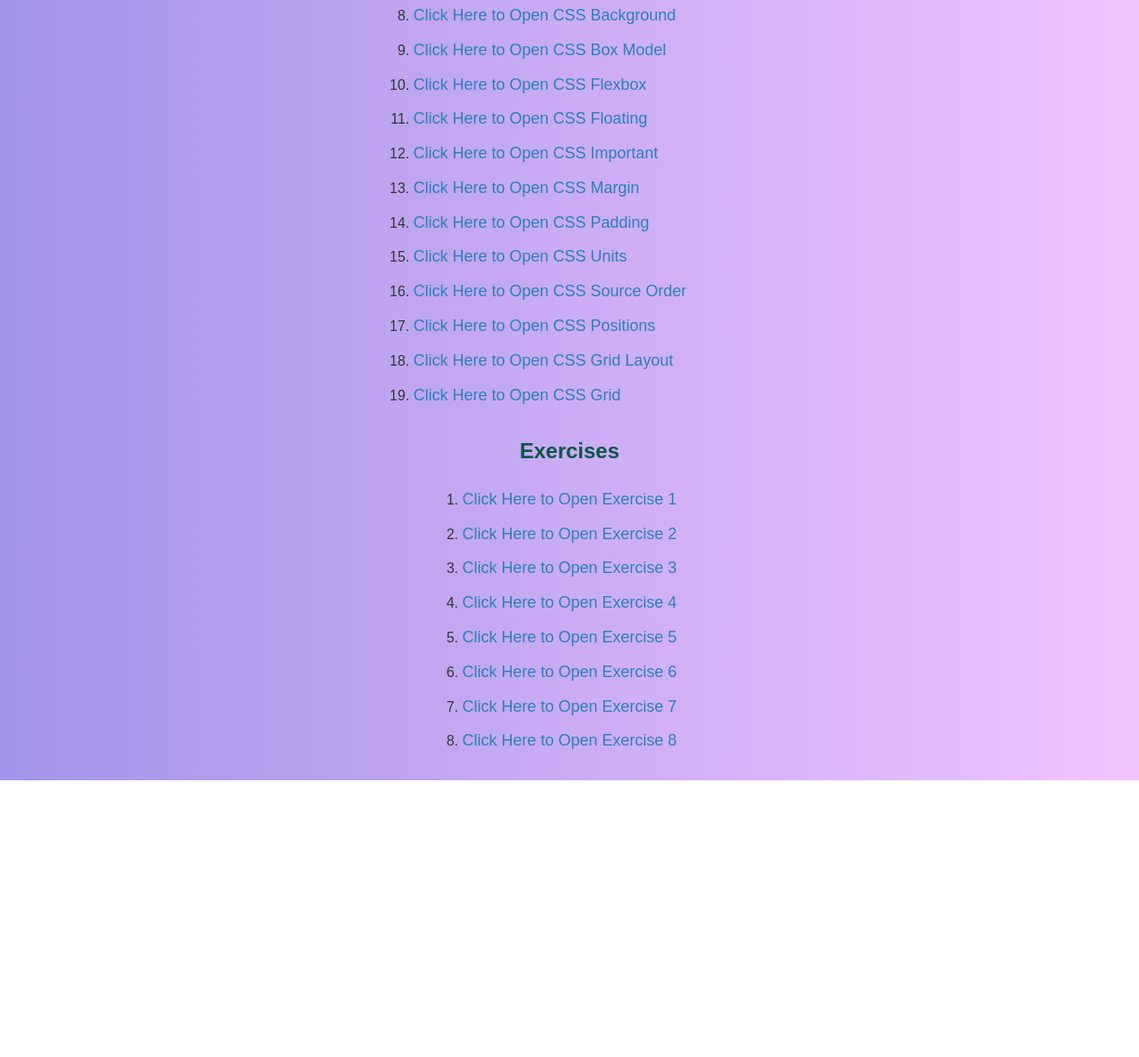
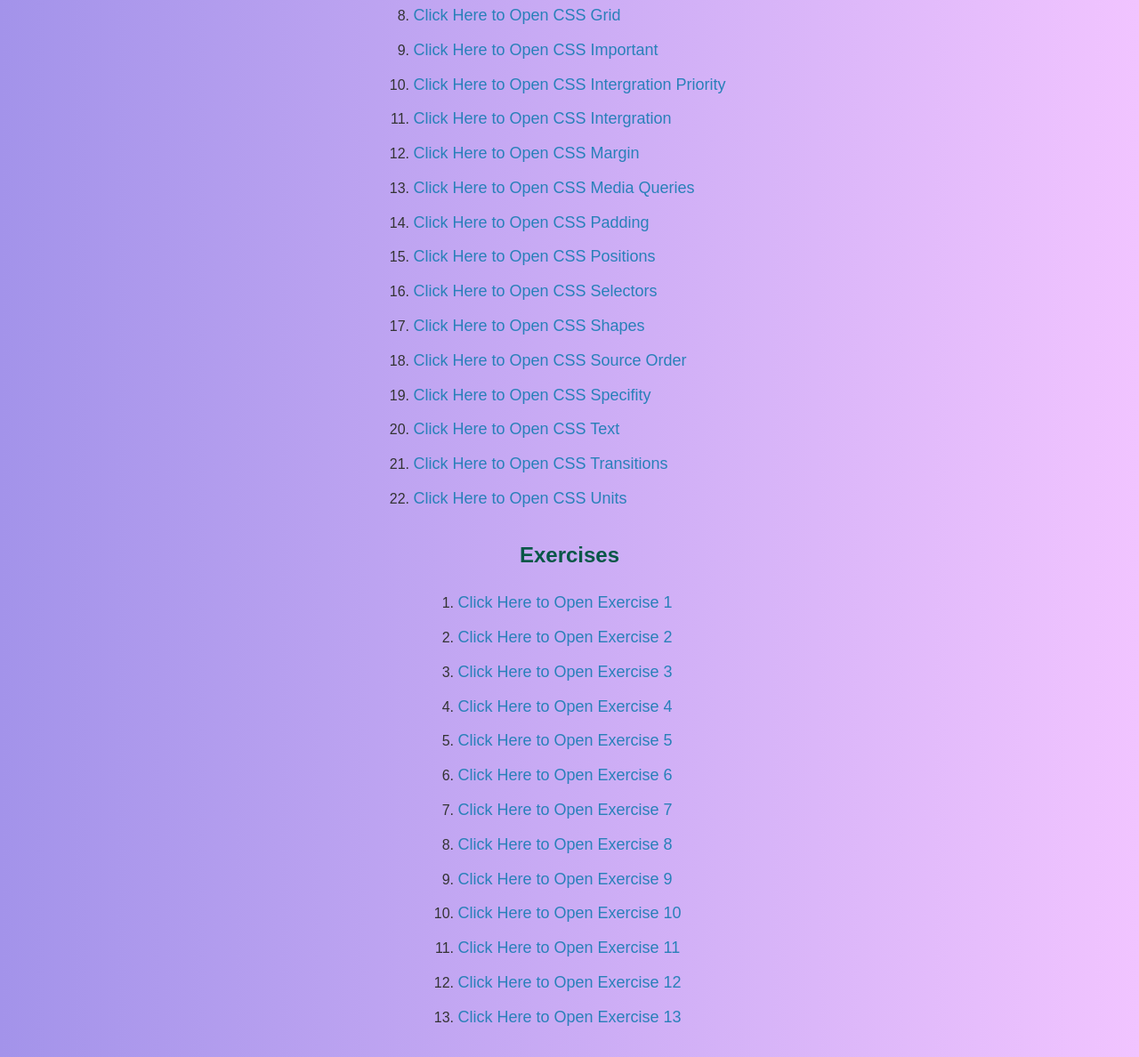
Before and after one commit to sachi-thakshi/Internet-Technologies-HTML-Practice, a plain HTML site: page index.html in a window 1280 px wide. Shown: the part 1357-2545 px from the top of the page at 89% size. Before the commit the page ends 2234 px from the top, so only its background shows below. Drawn offline with Linux system fonts and the light colour scheme.

Commit message:
files modified.

```diff
--- a/index.html
+++ b/index.html
@@ -44,25 +44,29 @@
 
             <h3> CSS Lessons </h3>
             <ol>
-                <li><a href="pages/lesson-css-text.html" target="_blank">Click Here to Open CSS Text</a></li>
-                <li><a href="pages/lesson-css-specifity.html" target="_blank">Click Here to Open CSS Specifity</a></li>
-                <li><a href="pages/lesson-css-shapes.html" target="_blank">Click Here to Open CSS Shapes</a></li>
-                <li><a href="pages/lesson-css-selectors.html" target="_blank">Click Here to Open CSS Selectors</a></li>
-                <li><a href="pages/lesson-css-integration.html" target="_blank">Click Here to Open CSS Intergration</a></li>
-                <li><a href="pages/lesson-css-integration-priority.html" target="_blank">Click Here to Open CSS Intergration Priority</a></li>
+                <li><a href="pages/lesson-css-animations.html" target="_blank">Click Here to Open CSS Animations </a></li>
+                <li><a href="pages/lesson-css-background.html" target="_blank">Click Here to Open CSS Background</a></li>
                 <li><a href="pages/lesson-css-border.html" target="_blank">Click Here to Open CSS Boarder</a></li>
-                <li><a href="pages/lesson-css-background.html" target="_blank">Click Here to Open CSS Background</a></li>
                 <li><a href="pages/lesson-css-box-model.html" target="_blank">Click Here to Open CSS Box Model</a></li>
                 <li><a href="pages/lesson-css-flexbox.html" target="_blank">Click Here to Open CSS Flexbox</a></li>
                 <li><a href="pages/lesson-css-floating.html" target="_blank">Click Here to Open CSS Floating</a></li>
-                <li><a href="pages/lesson-css-important.html" target="_blank">Click Here to Open CSS Important</a></li>
-                <li><a href="pages/lesson-css-margin.html" target="_blank">Click Here to Open CSS Margin</a></li>
-                <li><a href="pages/lesson-css-padding.html" target="_blank">Click Here to Open CSS Padding</a></li>
-                <li><a href="pages/lesson-css-units.html" target="_blank">Click Here to Open CSS Units</a></li>
-                <li><a href="pages/lessson-css-source-order.html" target="_blank">Click Here to Open CSS Source Order</a></li>
-                <li><a href="pages/lesson-css-positions.html" target="_blank">Click Here to Open CSS Positions</a></li>
                 <li><a href="pages/lesson-css-grid-layout.html" target="_blank">Click Here to Open CSS Grid Layout</a></li>
                 <li><a href="pages/lesson-css-grid.html" target="_blank">Click Here to Open CSS Grid </a></li>
+                <li><a href="pages/lesson-css-important.html" target="_blank">Click Here to Open CSS Important</a></li>
+                <li><a href="pages/lesson-css-integration-priority.html" target="_blank">Click Here to Open CSS Intergration Priority</a></li>
+                <li><a href="pages/lesson-css-integration.html" target="_blank">Click Here to Open CSS Intergration</a></li>
+                <li><a href="pages/lesson-css-margin.html" target="_blank">Click Here to Open CSS Margin</a></li>
+                <li><a href="pages/lesson-css-media-queries.html" target="_blank">Click Here to Open CSS Media Queries </a></li>
+                <li><a href="pages/lesson-css-padding.html" target="_blank">Click Here to Open CSS Padding</a></li>
+                <li><a href="pages/lesson-css-positions.html" target="_blank">Click Here to Open CSS Positions</a></li>
+                <li><a href="pages/lesson-css-selectors.html" target="_blank">Click Here to Open CSS Selectors</a></li>
+                <li><a href="pages/lesson-css-shapes.html" target="_blank">Click Here to Open CSS Shapes</a></li>
+                <li><a href="pages/lessson-css-source-order.html" target="_blank">Click Here to Open CSS Source Order</a></li>
+                <li><a href="pages/lesson-css-specifity.html" target="_blank">Click Here to Open CSS Specifity</a></li>
+                <li><a href="pages/lesson-css-text.html" target="_blank">Click Here to Open CSS Text</a></li>
+                <li><a href="pages/lesson-css-transitons.html" target="_blank">Click Here to Open CSS Transitions </a></li>
+                <li><a href="pages/lesson-css-units.html" target="_blank">Click Here to Open CSS Units</a></li>
+
 
             </ol>
 
@@ -77,5 +81,11 @@
                 <li><a href="Exercises/Exercise-6.html" target="_blank"> Click Here to Open Exercise 6 </a></li>
                 <li><a href="Exercises/Exercise-7.html" target="_blank"> Click Here to Open Exercise 7 </a></li>
                 <li><a href="Exercises/Exercise-8.html" target="_blank"> Click Here to Open Exercise 8 </a></li>
+                <li><a href="Exercises/Exercise-9.html" target="_blank"> Click Here to Open Exercise 9 </a></li>
+                <li><a href="Exercises/Exercise-10.html" target="_blank"> Click Here to Open Exercise 10 </a></li>
+                <li><a href="Exercises/Exercise-11.html" target="_blank"> Click Here to Open Exercise 11 </a></li>
+                <li><a href="Exercises/Exercise-12.html" target="_blank"> Click Here to Open Exercise 12 </a></li>
+                <li><a href="Exercises/Exercise-13.html" target="_blank"> Click Here to Open Exercise 13 </a></li>
+
         </body>
 </html>
```
Also changed, not shown: pages/lesson-css-source-order.html (renamed from pages/lessson-css-source-order.html).
